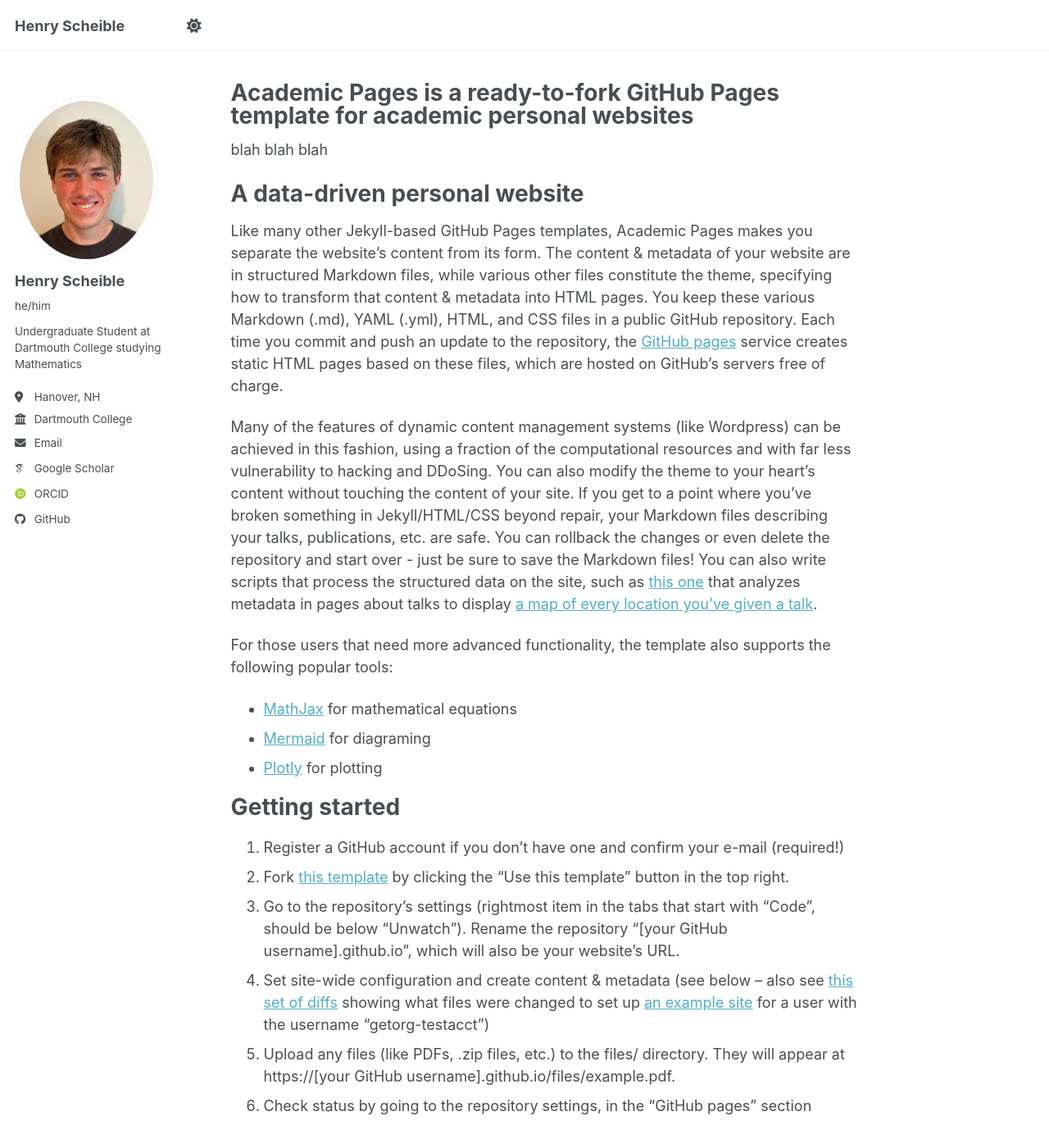
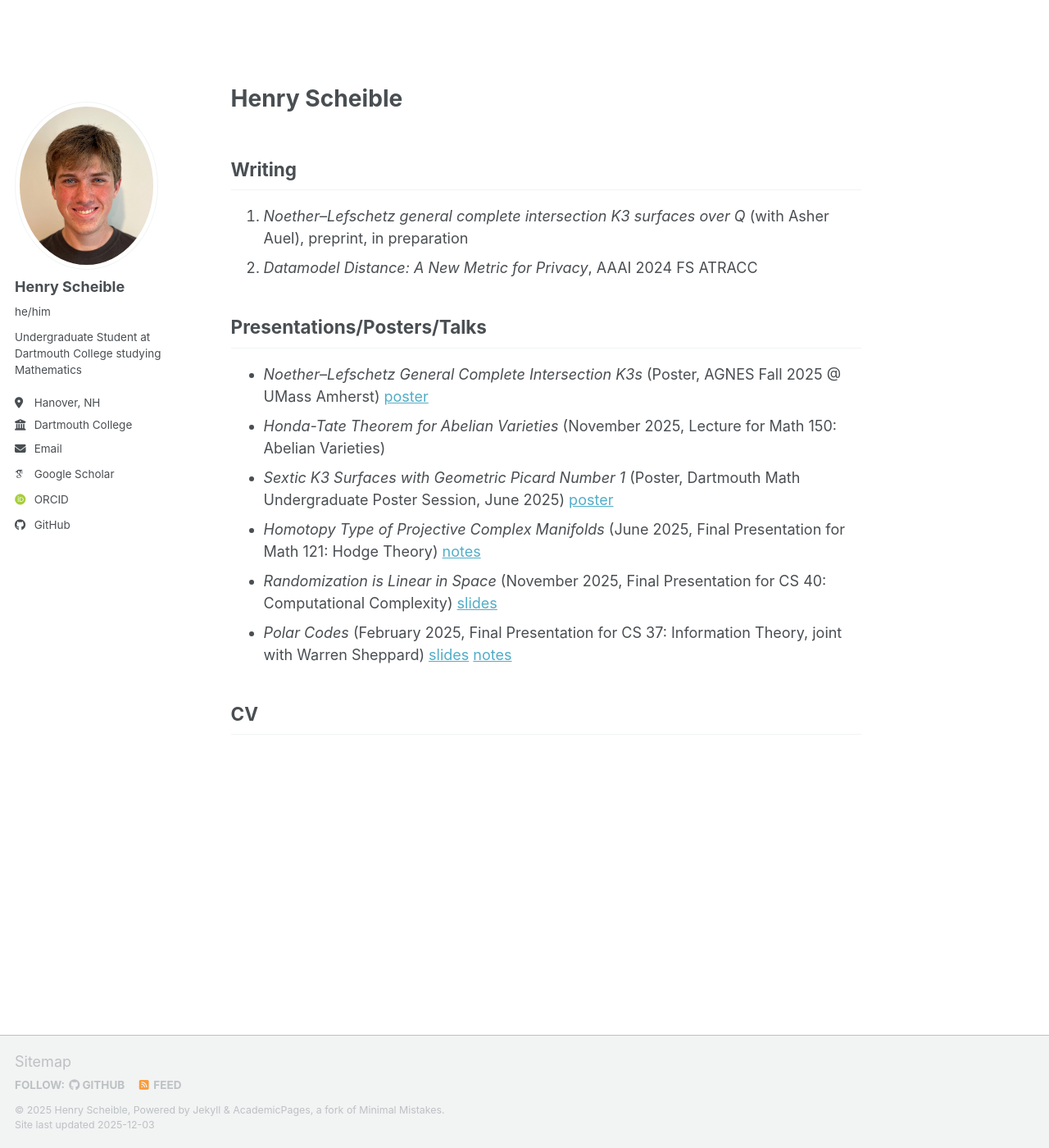
Before and after one commit to henryscheible/henryscheible.github.io, a Jekyll site: the page built from _pages/about.md, in a window 1280 px wide and 1400 px high. Shown: the whole window at 82% size. Built offline with Jekyll 4.4.1, drawn with Linux system fonts in a browser that asks for light colours; some web fonts are replaced; a script bundle is joined from its source files by our own code; library files that are not in the unit come from our copies; some of the changed text lies outside the part shown.

Commit message:
add changes

```diff
--- a/_includes/head/custom.html
+++ b/_includes/head/custom.html
@@ -1,6 +1,7 @@
 {% include base_path %}
 
 <!-- start custom head snippets -->
+ <script src="https://cdn.mathjax.org/mathjax/latest/MathJax.js?config=TeX-AMS-MML_HTMLorMML" type="text/javascript"></script>
 
 <!-- Support for Academicons -->
 <link rel="stylesheet" href="{{ base_path }}/assets/css/academicons.css"/>
--- a/_includes/masthead.html
+++ b/_includes/masthead.html
@@ -1,6 +1,6 @@
 {% include base_path %}
 
-<div class="masthead">
+<!-- <div class="masthead">
   <div class="masthead__inner-wrap">
     <div class="masthead__menu">
       <nav id="site-nav" class="greedy-nav">
@@ -23,4 +23,4 @@
       </nav>
     </div>
   </div>
-</div>
+</div> -->
--- a/_includes/toc
+++ b/_includes/toc
@@ -1,7 +1,7 @@
-<aside class="sidebar__right">
+<!-- <aside class="sidebar__right">
 <nav class="toc" markdown="1">
 <header><h4 class="nav__title"><i class="fa fa-{{ include.icon | default: 'file-text' }}"></i> {{ include.title | default: site.data.ui-text[site.locale].toc_label }}</h4></header>
 *  Auto generated table of contents
 {:toc .toc__menu}
 </nav>
-</aside>
+</aside> -->
--- a/_layouts/default.html
+++ b/_layouts/default.html
@@ -14,7 +14,6 @@ layout: compress
   <body>
 
     {% include browser-upgrade.html %}
-    {% include masthead.html %}
 
     {{ content }}
 
--- a/_pages/about.md
+++ b/_pages/about.md
@@ -1,54 +1,26 @@
 ---
 permalink: /
-title: "Academic Pages is a ready-to-fork GitHub Pages template for academic personal websites"
+title: "Henry Scheible"
 author_profile: true
 redirect_from:
   - /about/
   - /about.html
 ---
 
-blah blah blah
+## Writing
 
-A data-driven personal website
-======
-Like many other Jekyll-based GitHub Pages templates, Academic Pages makes you separate the website's content from its form. The content & metadata of your website are in structured Markdown files, while various other files constitute the theme, specifying how to transform that content & metadata into HTML pages. You keep these various Markdown (.md), YAML (.yml), HTML, and CSS files in a public GitHub repository. Each time you commit and push an update to the repository, the [GitHub pages](https://pages.github.com/) service creates static HTML pages based on these files, which are hosted on GitHub's servers free of charge.
+4. *Noether--Lefschetz general complete intersection K3 surfaces over Q* (with Asher Auel), preprint, in preparation
+3. *Datamodel Distance: A New Metric for Privacy*, AAAI 2024 FS ATRACC
 
-Many of the features of dynamic content management systems (like Wordpress) can be achieved in this fashion, using a fraction of the computational resources and with far less vulnerability to hacking and DDoSing. You can also modify the theme to your heart's content without touching the content of your site. If you get to a point where you've broken something in Jekyll/HTML/CSS beyond repair, your Markdown files describing your talks, publications, etc. are safe. You can rollback the changes or even delete the repository and start over - just be sure to save the Markdown files! You can also write scripts that process the structured data on the site, such as [this one](https://github.com/academicpages/academicpages.github.io/blob/master/talkmap.ipynb) that analyzes metadata in pages about talks to display [a map of every location you've given a talk](https://academicpages.github.io/talkmap.html).
+## Presentations/Posters/Talks
 
-For those users that need more advanced functionality, the template also supports the following popular tools:
-- [MathJax](https://www.mathjax.org/) for mathematical equations
-- [Mermaid](https://mermaid.js.org/) for diagraming
-- [Plotly](https://plotly.com/javascript/) for plotting
+* *Noether–Lefschetz General Complete Intersection K3s* (Poster, AGNES Fall 2025 @ UMass Amherst) [poster](files/agnes_poster_2025.pdf)
+* *Honda-Tate Theorem for Abelian Varieties* (November 2025, Lecture for Math 150: Abelian Varieties)
+* *Sextic K3 Surfaces with Geometric Picard Number 1* (Poster, Dartmouth Math Undergraduate Poster Session, June 2025) [poster](files/undegrad-poster.pdf)
+* *Homotopy Type of Projective Complex Manifolds* (June 2025, Final Presentation for Math 121: Hodge Theory) [notes](files/homotopy_type_of_projective_manifolds.pdf)
+* *Randomization is Linear in Space* (November 2025, Final Presentation for CS 40: Computational Complexity) [slides](files/CS_40_Final_Presentation__Nisan_and_Zuckerman_Derandomization.pdf)
+* *Polar Codes* (February 2025, Final Presentation for CS 37: Information Theory, joint with Warren Sheppard) [slides](files/Information_Theory_Final_Project_slides.pdf) [notes](files/Information_Theory_Final_Project_notes.pdf)
 
-Getting started
-======
-1. Register a GitHub account if you don't have one and confirm your e-mail (required!)
-1. Fork [this template](https://github.com/academicpages/academicpages.github.io) by clicking the "Use this template" button in the top right.
-1. Go to the repository's settings (rightmost item in the tabs that start with "Code", should be below "Unwatch"). Rename the repository "[your GitHub username].github.io", which will also be your website's URL.
-1. Set site-wide configuration and create content & metadata (see below -- also see [this set of diffs](https://archive.is/3TPas) showing what files were changed to set up [an example site](https://getorg-testacct.github.io) for a user with the username "getorg-testacct")
-1. Upload any files (like PDFs, .zip files, etc.) to the files/ directory. They will appear at https://[your GitHub username].github.io/files/example.pdf.
-1. Check status by going to the repository settings, in the "GitHub pages" section
 
-Site-wide configuration
-------
-The main configuration file for the site is in the base directory in [_config.yml](https://github.com/academicpages/academicpages.github.io/blob/master/_config.yml), which defines the content in the sidebars and other site-wide features. You will need to replace the default variables with ones about yourself and your site's github repository. The configuration file for the top menu is in [_data/navigation.yml](https://github.com/academicpages/academicpages.github.io/blob/master/_data/navigation.yml). For example, if you don't have a portfolio or blog posts, you can remove those items from that navigation.yml file to remove them from the header.
 
-Create content & metadata
-------
-For site content, there is one Markdown file for each type of content, which are stored in directories like _publications, _talks, _posts, _teaching, or _pages. For example, each talk is a Markdown file in the [_talks directory](https://github.com/academicpages/academicpages.github.io/tree/master/_talks). At the top of each Markdown file is structured data in YAML about the talk, which the theme will parse to do lots of cool stuff. The same structured data about a talk is used to generate the list of talks on the [Talks page](https://academicpages.github.io/talks), each [individual page](https://academicpages.github.io/talks/2012-03-01-talk-1) for specific talks, the talks section for the [CV page](https://academicpages.github.io/cv), and the [map of places you've given a talk](https://academicpages.github.io/talkmap.html) (if you run this [python file](https://github.com/academicpages/academicpages.github.io/blob/master/talkmap.py) or [Jupyter notebook](https://github.com/academicpages/academicpages.github.io/blob/master/talkmap.ipynb), which creates the HTML for the map based on the contents of the _talks directory).
-
-**Markdown generator**
-
-The repository includes [a set of Jupyter notebooks](https://github.com/academicpages/academicpages.github.io/tree/master/markdown_generator
-) that converts a CSV containing structured data about talks or presentations into individual Markdown files that will be properly formatted for the Academic Pages template. The sample CSVs in that directory are the ones I used to create my own personal website at stuartgeiger.com. My usual workflow is that I keep a spreadsheet of my publications and talks, then run the code in these notebooks to generate the Markdown files, then commit and push them to the GitHub repository.
-
-How to edit your site's GitHub repository
-------
-Many people use a git client to create files on their local computer and then push them to GitHub's servers. If you are not familiar with git, you can directly edit these configuration and Markdown files directly in the github.com interface. Navigate to a file (like [this one](https://github.com/academicpages/academicpages.github.io/blob/master/_talks/2012-03-01-talk-1.md) and click the pencil icon in the top right of the content preview (to the right of the "Raw | Blame | History" buttons). You can delete a file by clicking the trashcan icon to the right of the pencil icon. You can also create new files or upload files by navigating to a directory and clicking the "Create new file" or "Upload files" buttons.
-
-Example: editing a Markdown file for a talk
-![Editing a Markdown file for a talk](/images/editing-talk.png)
-
-For more info
-------
-More info about configuring Academic Pages can be found in [the guide](https://academicpages.github.io/markdown/), the [growing wiki](https://github.com/academicpages/academicpages.github.io/wiki), and you can always [ask a question on GitHub](https://github.com/academicpages/academicpages.github.io/discussions). The [guides for the Minimal Mistakes theme](https://mmistakes.github.io/minimal-mistakes/docs/configuration/) (which this theme was forked from) might also be helpful.
+## CV
```
Also changed, not shown: files/bibtex1.bib (deleted, +0 -10 lines), 13 other files.
